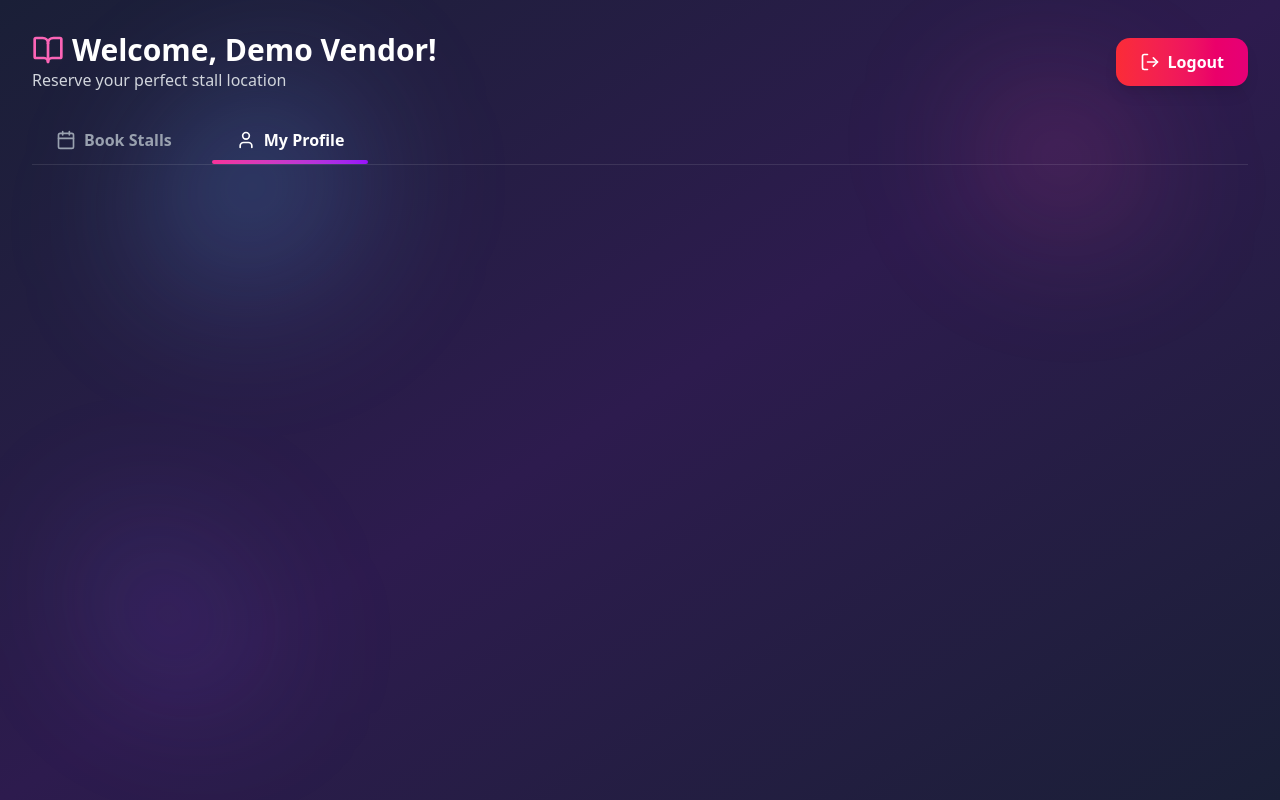
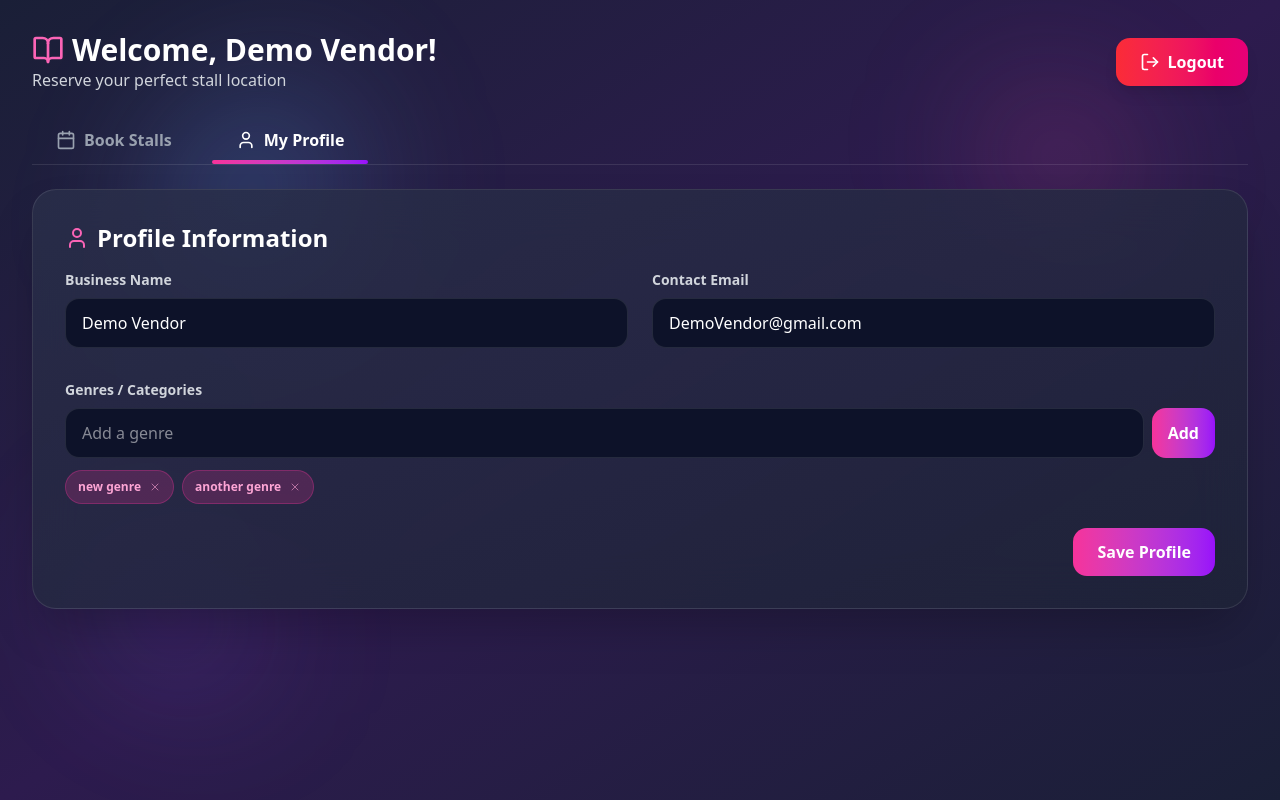
Before and after one commit to Final-Year-Group-Projects-FOE-UOR/Book-Fair-Reservation-System---Frontend, a Next.js app: page /dashboard in a window 1280 px wide. Both pictures are taken after a click on the button "My Profile". Built offline with nearby package versions, Linux system fonts and the light colour scheme.

Commit message:
my profile tab

```diff
--- /dev/null
+++ b/src/components/vendor/dashboard/MyProfile.tsx
@@ -0,0 +1,141 @@
+"use client";
+import { User, X } from "lucide-react";
+import { useEffect, useState } from "react";
+
+interface MyProfileProps {
+  vendorInfo: { businessName: string; email: string };
+  genres: string[];
+
+  onSave: (updatedData: {
+    businessName: string;
+    email: string;
+    genres: string[];
+  }) => void;
+}
+
+const MyProfile = ({ vendorInfo, genres, onSave }: MyProfileProps) => {
+  const [updatedVendorInfo, setUpdatedVendorInfo] = useState(vendorInfo);
+  const [updatedGenres, setUpdatedGenres] = useState(genres);
+  const [genreInput, setGenreInput] = useState("");
+
+    useEffect(() => {
+    setUpdatedVendorInfo(vendorInfo);
+  }, [vendorInfo]);
+
+  useEffect(() => {
+    setUpdatedGenres(genres);
+  }, [genres]);
+
+  const addGenre = () => {
+    const newGenre = genreInput.trim();
+    if (!newGenre) return;
+    setUpdatedGenres([...updatedGenres, newGenre]);
+    setGenreInput("");
+  };
+
+  const removeGenre = (g: string) => {
+    //remove genre g from updatedGenres
+    const newGenres = updatedGenres.filter((genre) => genre !== g);
+    setUpdatedGenres(newGenres);
+  };
+  return (
+    <div className="bg-gradient-to-br from-[#2a2f4a]/80 to-[#1e2337]/80 backdrop-blur-xl rounded-3xl border border-white/10 shadow-2xl p-8">
+      <h3 className="text-2xl font-bold text-white mb-4 flex items-center gap-2">
+        <User className="w-6 h-6 text-pink-400" />
+        Profile Information
+      </h3>
+      <div className="grid md:grid-cols-2 gap-6 mb-8">
+        <div>
+          <label className="block text-sm font-semibold text-gray-300 mb-2">
+            Business Name
+          </label>
+          <input
+            type="text"
+            value={updatedVendorInfo.businessName}
+            onChange={(e) =>
+              setUpdatedVendorInfo({
+                ...updatedVendorInfo,
+                businessName: e.target.value,
+              })
+            }
+            className="w-full px-4 py-3 bg-[#0d1229] border border-white/10 rounded-xl text-white focus:outline-none focus:border-pink-500 transition"
+            placeholder="Your business name"
+          />
+        </div>
+        <div>
+          <label className="block text-sm font-semibold text-gray-300 mb-2">
+            Contact Email
+          </label>
+          <input
+            type="email"
+            value={updatedVendorInfo.email}
+            onChange={(e) =>
+              setUpdatedVendorInfo({
+                ...updatedVendorInfo,
+                email: e.target.value,
+              })
+            }
+            className="w-full px-4 py-3 bg-[#0d1229] border border-white/10 rounded-xl text-white focus:outline-none focus:border-pink-500 transition"
+            placeholder="you@example.com"
+          />
+        </div>
+      </div>
+      <div className="mb-6">
+        <label className="block text-sm font-semibold text-gray-300 mb-2">
+          Genres / Categories
+        </label>
+        <div className="flex gap-2 mb-3">
+          <input
+            type="text"
+            value={genreInput}
+            onChange={(e) => setGenreInput(e.target.value)}
+            className="flex-1 px-4 py-3 bg-[#0d1229] border border-white/10 rounded-xl text-white focus:outline-none focus:border-pink-500 transition"
+            placeholder="Add a genre"
+          />
+          <button
+            type="button"
+            onClick={addGenre}
+            className="px-4 py-3 bg-gradient-to-r from-pink-500 to-purple-600 text-white rounded-xl font-semibold hover:from-pink-600 hover:to-purple-700 transition"
+          >
+            Add
+          </button>
+        </div>
+        {updatedGenres.length === 0 ? (
+          <p className="text-sm text-gray-400">No genres added yet.</p>
+        ) : (
+          <div className="flex flex-wrap gap-2">
+            {updatedGenres.map((g) => (
+              <span
+                key={g}
+                className="group inline-flex items-center gap-2 bg-pink-500/20 border border-pink-500/30 text-pink-300 px-3 py-2 rounded-full text-xs font-semibold"
+              >
+                {g}
+                <button
+                  type="button"
+                  onClick={() => removeGenre(g)}
+                  className="opacity-60 hover:opacity-100 transition"
+                >
+                  <X className="w-3 h-3" />
+                </button>
+              </span>
+            ))}
+          </div>
+        )}
+      </div>
+      <div className="flex justify-end">
+        <button
+          type="button"
+          onClick={() => {
+            alert("Profile updated (stored in this session).");
+            onSave({ ...updatedVendorInfo, genres: updatedGenres });
+          }}
+          className="px-6 py-3 bg-gradient-to-r from-pink-500 to-purple-600 text-white rounded-xl font-bold hover:from-pink-600 hover:to-purple-700 transition"
+        >
+          Save Profile
+        </button>
+      </div>
+    </div>
+  );
+};
+
+export default MyProfile;
--- a/src/components/vendor/dashboard/index.tsx
+++ b/src/components/vendor/dashboard/index.tsx
@@ -3,11 +3,13 @@
 import { useRouter } from "next/navigation";
 import { useEffect, useState } from "react";
 import VendorHeader from "./Header";
+import MyProfile from "./MyProfile";
 import Tabs from "./Tabs";
 
 const Vendor = () => {
   const [vendorInfo, setVendorInfo] = useState({ businessName: "", email: "" });
-  const [vendorHomeTab, setVendorHomeTab] = useState('booking');
+  const [vendorHomeTab, setVendorHomeTab] = useState("booking");
+  const [genres, setGenres] = useState<string[]>(["new genre","another genre"]);
   const router = useRouter();
 
   useEffect(() => {
@@ -16,7 +18,7 @@
       // This would typically involve an API call
       const storedVendorInfo = {
         businessName: "Demo Vendor",
-        email: "",
+        email: "DemoVendor@gmail.com",
       };
       setVendorInfo(storedVendorInfo);
     };
@@ -25,13 +27,23 @@
   }, []);
 
   const handleVendorLogout = () => {
-   // setVendorInfo({ businessName: "", email: "" });
+    // setVendorInfo({ businessName: "", email: "" });
     router.push("/");
   };
 
   const handleVendorHomeTabChange = (tab: string) => {
     setVendorHomeTab(tab);
-  }
+  };
+
+
+  const saveProfileChanges = (
+    businessName: string,
+    email: string,
+    newGenres: string[]
+  ) => {
+    setVendorInfo({ businessName, email });
+    setGenres(newGenres);
+  };
 
   return (
     <div
@@ -49,14 +61,24 @@
           vendorInfo={vendorInfo}
           handleVendorLogout={handleVendorLogout}
         />
-        <Tabs handleVendorHomeTabChange={handleVendorHomeTabChange} vendorHomeTab={vendorHomeTab}/>
+        <Tabs
+          handleVendorHomeTabChange={handleVendorHomeTabChange}
+          vendorHomeTab={vendorHomeTab}
+        />
 
-
-
-
-
-
-
+        {vendorHomeTab === "profile" && (
+          <MyProfile
+            vendorInfo={vendorInfo}
+            genres={genres}
+            onSave={
+              ((updatedVendorInfo) => saveProfileChanges(
+                updatedVendorInfo.businessName,
+                updatedVendorInfo.email,
+                updatedVendorInfo.genres
+              ))
+            }
+          />
+        )}
       </div>
     </div>
   );
```
